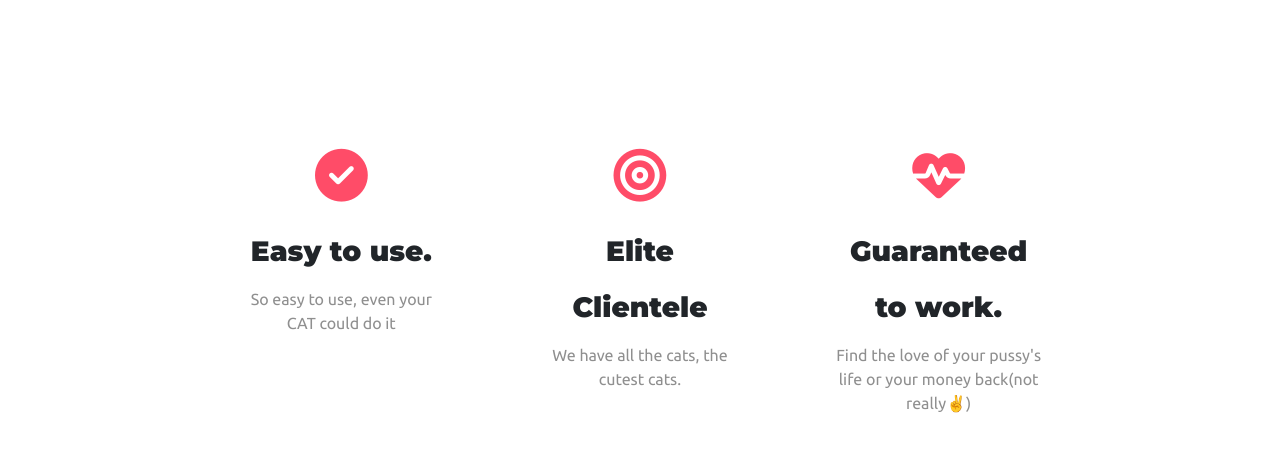
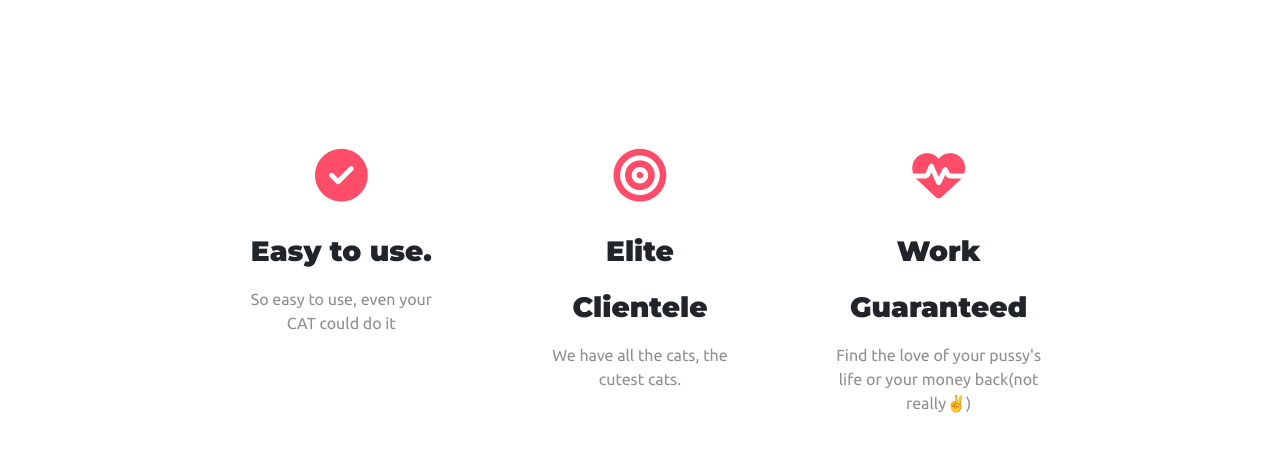
Before and after one commit to AK-codinerd/Pussyhere, a plain HTML site: page index.html in a window 1280 px wide. Shown: the part 535-986 px from the top of the page. Drawn offline with nearby package versions, Linux system fonts and the light colour scheme.

Commit message:
Update index.html

```diff
--- a/index.html
+++ b/index.html
@@ -172,7 +172,7 @@
         </div>
         <div class="col-lg-4 col-md-6 features-box">
           <i class="fa-solid fa-heart-pulse features-emoji"></i>
-          <h3>Guaranteed to work.</h3>
+          <h3>Work Guaranteed</h3>
           <p>Find the love of your pussy's life or your money back(not really✌️)</p>
         </div>
       </div>
```
